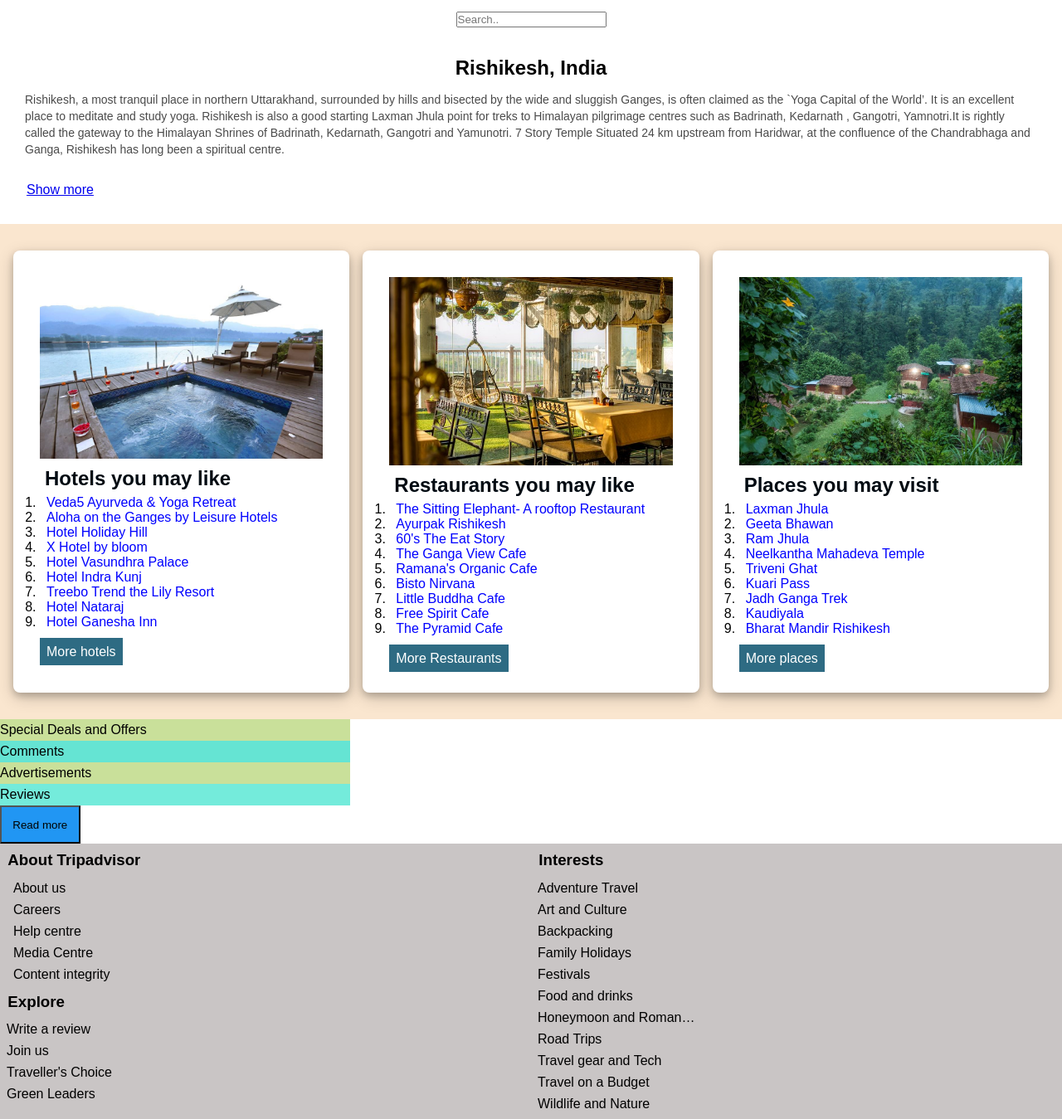
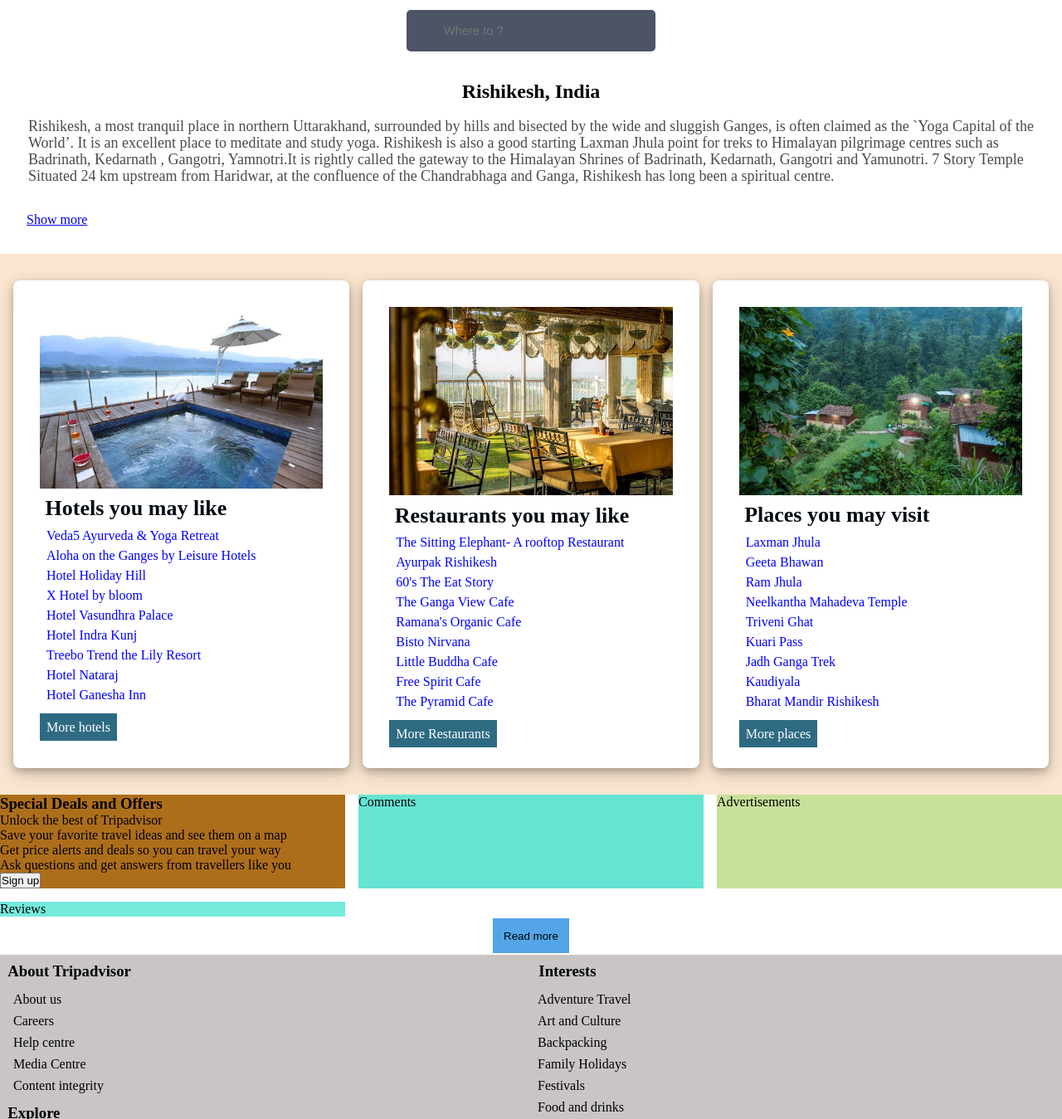
Before and after one commit to savinder-7100/Composite1-2020, a plain HTML site: page index.html in a window 1280 px wide. Shown: the part 478-1827 px from the top of the page at 83% size. Drawn offline with Linux system fonts and the light colour scheme.

Commit message:
ninth commit

```diff
--- a/css/index.css
+++ b/css/index.css
@@ -7,7 +7,7 @@
 body
 {
     background-color: white;
-    font-family: 'Josefin Sans', sans-serif;
+    font-family: 'Times New Roman', Times, serif;
 }
 .navbar {
   font-size: 18px;
@@ -43,6 +43,24 @@ body
   min-height: 30vh;
   max-height: 50vh;
 }
+.box
+{
+  text-align: center;
+  padding: 0.50em;
+}
+#search
+{
+  width: 300px;
+  height: 50px;
+  background: #4c5466;
+  border: none;
+  font-size: 11pt;
+  color: white;
+  padding-left: 45px;
+  -webkit-border-radius: 5px;
+  -moz-border-radius: 5px;
+  border-radius: 5px;
+}
 .mainmenu li
 {
   text-align: center;
@@ -64,11 +82,6 @@ body
   color:white;
   padding: 0.55em;
 }
-.box
-{
-  text-align: center;
-  padding: 0.50em;
-}
 .overviewsection
 {
     display: grid;
@@ -84,14 +97,14 @@ body
 h2
 {
     color: #000a12;
-    font-size:24px;
+    font-size:26px;
     font-weight:700;
     line-height: 28px;
     padding: 0.25em;
 }
 .subsection
 {
-    font-size: 14px;
+    font-size: 18px;
     line-height: 20px;
     color: #4a4a4a;
     text-align: left;
@@ -109,6 +122,7 @@ h2
 {
   font-size: 16px;
   padding: 1em;
+  text-align: center;
 }
 #textarea:target
 {
@@ -151,7 +165,8 @@ h2
 }
 .child_subsection li
 {
-  list-style-type: decimal;
+  list-style-type: none;
+  line-height: 1.5em;
 }
 .child_subsection .tops
 {
@@ -166,7 +181,8 @@ h2
 .child_subsection a:hover
 {
   color:black;
-  text-decoration: none;
+  padding: 0.75em;
+  text-decoration: underline;
 }
 .button-lead
 {
@@ -190,32 +206,43 @@ h2
   text-align: center;
   min-height: 100vh;
 }*/
-.container {
+.container
+{
   background-color: white;
   display: grid;
+  grid-gap: 1em;
+  grid-template-columns: 1fr 1fr 1fr;
 }
-.one
+.itemone
+{
+  background-color: rgb(173, 110, 27);
+  grid-row: 1/2;
+}
+.itemtwo
+{
+  background-color: rgb(101, 228, 211);
+  grid-row: 1/2;
+}
+.itemthree
 {
   background-color: rgb(201, 224, 154);
+  grid-row: 1/2;
 }
-.two
-{
-  background-color: rgb(101, 228, 211);
-}
-.three
-{
-  background-color: rgb(201, 224, 154);
-
-}
-.four
+.itemfour
 {
   background-color: rgb(116, 235, 219);
+}
+.btn
+{
+  text-align: center;
+  margin: 2px 2px;
 }
 #myBtn
 {
   padding: 1em;
-  background-color: #2196F3;
+  background-color: rgb(83, 165, 231);
   text-align: center;
+  border: none;
 }
 .footer-main
 {
--- a/index.html
+++ b/index.html
@@ -45,7 +45,7 @@
           </ul>
           <img class="background" src="image/background2.jpg">
           <div class="box">
-          <input type="text" placeholder="Search..">
+          <input type="text" id="search" placeholder="Where to ?">
           </div>
     </nav>
     <!--<div class="top_image">
@@ -134,13 +134,24 @@
     </section>
 
     <section class="container">
-      <article class="item one">Special Deals and Offers</article>
-      <article class="item two">Comments</article>
-      <article class="item three">Advertisements</article>
-      <article class="item four">Reviews</article>
+      <article class="itemone">
+        <h1>Special Deals and Offers</h1>
+        <p>Unlock the best of Tripadvisor</p>
+        <ul>
+          <li class="travel">Save your favorite travel ideas and see them on a map</li>
+          <li class="travel">Get price alerts and deals so you can travel your way</li>
+          <li class="travel">Ask questions and get answers from travellers like you</li>
+        </ul>
+        <button id="signup">Sign up</button>
+      </article>
+      <article class="itemtwo">Comments</article>
+      <article class="itemthree">Advertisements</article>
+      <article class="itemfour">Reviews</article>
     </section>
 
-    <button id="myBtn">Read more</button>
+    <div class="btn">
+      <button id="myBtn">Read more</button>
+    </div>
 
     <section class="footer-main">
       <div class="left-side">
```
Also changed, not shown: page.html (+16 -1 lines).
